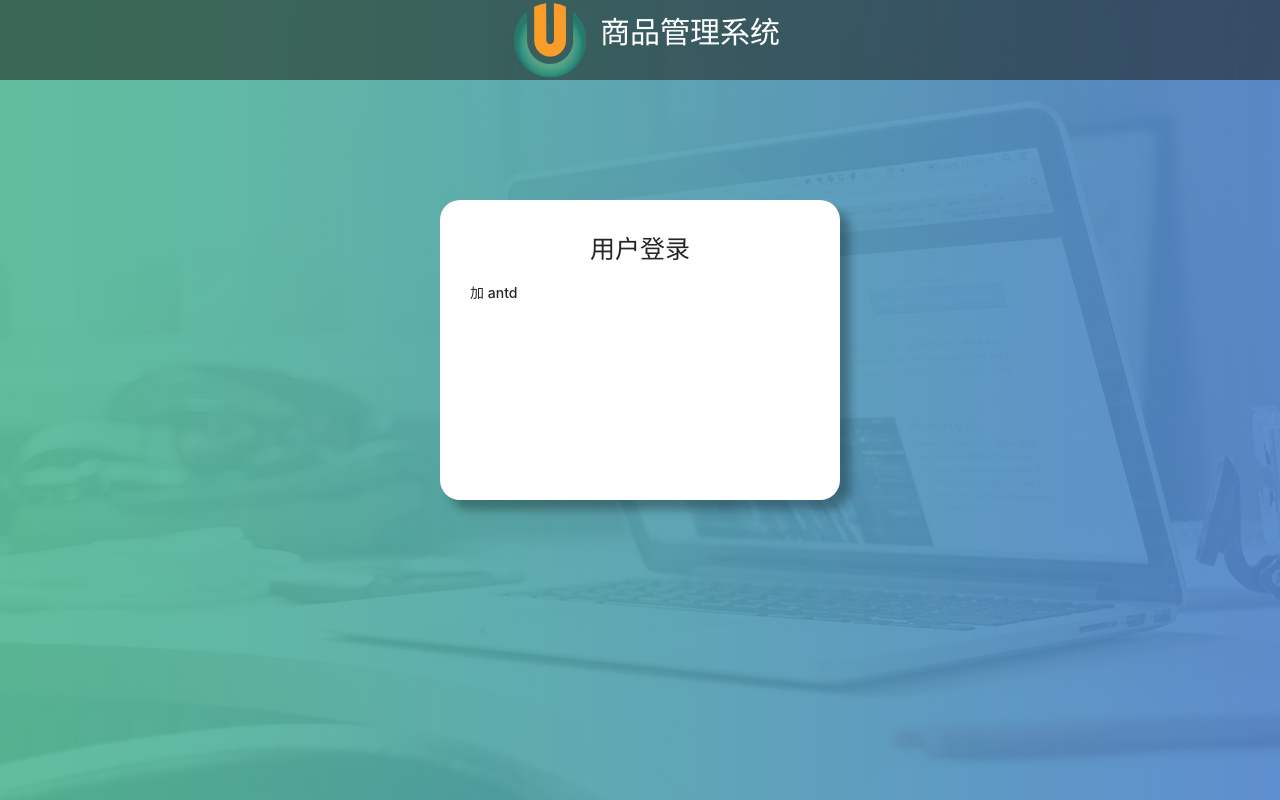
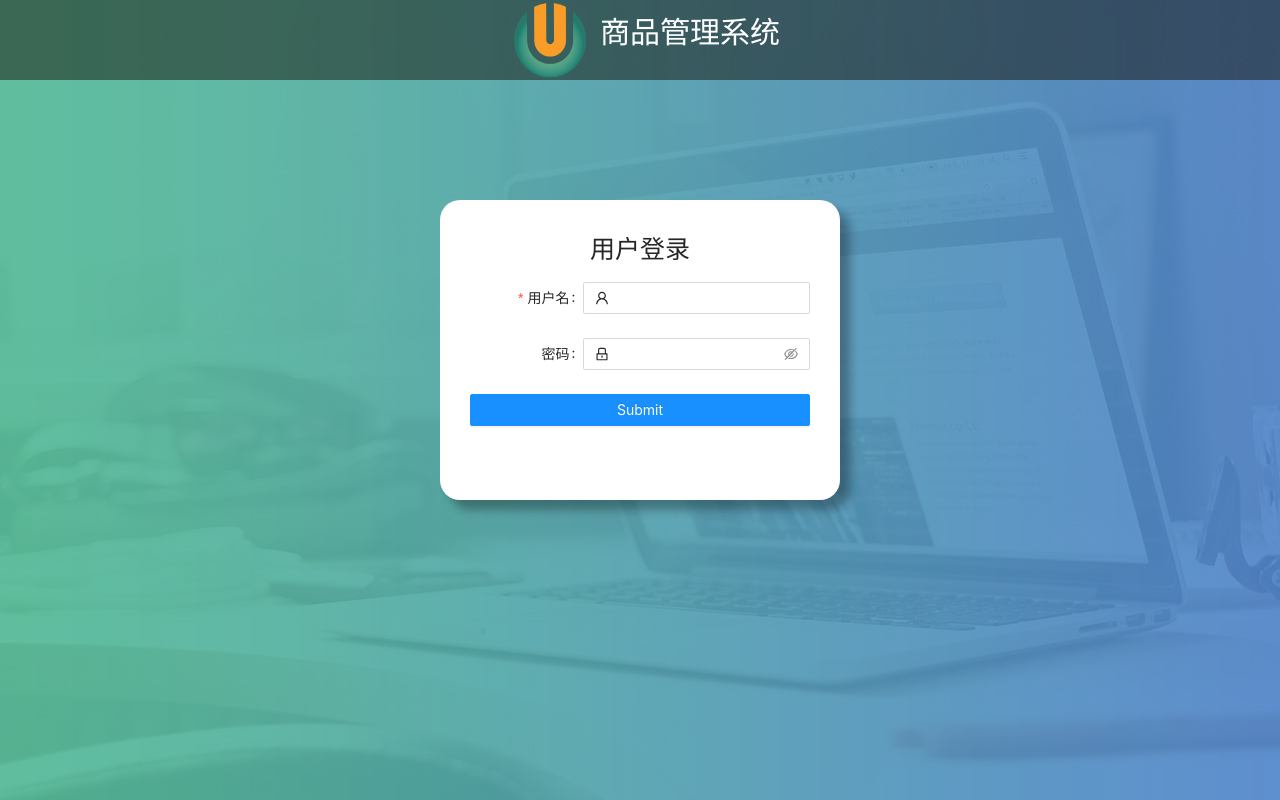
Before and after one commit to syc0001/react-admin-project, a React (Create React App) app: page /login in a window 1280 px wide. Built offline with nearby package versions, Linux system fonts and the light colour scheme.

Commit message:
完成用户名和密码的验证

```diff
--- a/package.json
+++ b/package.json
@@ -3,6 +3,7 @@
   "version": "0.1.0",
   "private": true,
   "dependencies": {
+    "@ant-design/icons": "^4.8.0",
     "@craco/craco": "^6.4.3",
     "@testing-library/jest-dom": "^5.16.5",
     "@testing-library/react": "^13.4.0",
--- a/src/pages/login/css/index.css
+++ b/src/pages/login/css/index.css
@@ -13,7 +13,7 @@ body #root {
   height: 100%;
   background-image: url(../imgs/bg.jpg);
 }
-.login header {
+.login > header {
   display: flex;
   align-items: center;
   justify-content: center;
@@ -21,16 +21,16 @@ body #root {
   height: 80px;
   background-color: rgba(21, 20, 13, 0.5);
 }
-.login header img {
+.login > header > img {
   width: 80px;
   height: 80px;
   margin: 10px;
 }
-.login header h1 {
+.login > header > h1 {
   color: white;
   font-size: 30px;
 }
-.login section {
+.login > section {
   width: 400px;
   height: 300px;
   background-color: white;
@@ -40,7 +40,19 @@ body #root {
   margin-top: 120px;
   padding: 30px;
 }
-.login section h1 {
+.login > section > .wrapper {
+  display: flex;
+  flex-direction: column;
+  justify-content: center;
+  align-items: center;
+}
+.login > section > .wrapper > h1 {
   font-size: 25px;
   text-align: center;
 }
+.login > section > .wrapper > .Form {
+  width: 100%;
+}
+.login > section > .wrapper > .Form .Item_Login_Button {
+  width: 100%;
+}
--- a/src/pages/login/css/index.less
+++ b/src/pages/login/css/index.less
@@ -12,24 +12,24 @@ body {
   width: 100%;
   height: 100%;
   background-image: url(../imgs/bg.jpg);
-  header {
+  > header {
     display: flex;
     align-items: center;
     justify-content: center;
     width: 100%;
     height: 80px;
     background-color: rgba(21, 20, 13, 0.5);
-    img {
+    > img {
       width: 80px;
       height: 80px;
       margin: 10px;
     }
-    h1 {
+    > h1 {
       color: white;
       font-size: 30px;
     }
   }
-  section {
+  > section {
     width: 400px;
     height: 300px;
     background-color: white;
@@ -38,9 +38,21 @@ body {
     margin: 0 auto;
     margin-top: 120px;
     padding: 30px;
-    h1 {
-      font-size: 25px;
-      text-align: center;
+    > .wrapper {
+      display: flex;
+      flex-direction: column;
+      justify-content: center;
+      align-items: center;
+      > h1 {
+        font-size: 25px;
+        text-align: center;
+      }
+      > .Form {
+        width: 100%;
+        .Item_Login_Button {
+          width: 100%;
+        }
+      }
     }
   }
 }
--- a/src/pages/login/index.tsx
+++ b/src/pages/login/index.tsx
@@ -1,6 +1,76 @@
 import React from "react";
+import { Button, Form, Input } from "antd";
+import { LockOutlined, UserOutlined } from "@ant-design/icons";
+import { RuleObject } from "antd/lib/form";
 import "./css/index.less";
 import logo from "./imgs/logo.png";
+const { Item } = Form;
+
+const FormLogin: React.FC = () => {
+  const onFinish = (values: any) => {
+    // alert("表单提交了");
+    console.log("Success:", values);
+  };
+
+  const onFinishFailed = (errorInfo: any) => {
+    console.log("Failed:", errorInfo);
+  };
+
+  const pwdValidator = (
+    rule: RuleObject,
+    value: string
+  ): Promise<void | any> | void => {
+    // console.log("pwd", rule);
+    // console.log("pwdva", value);
+    if (!value) {
+      return Promise.reject("密码必须输入");
+    } else if (value.length > 12) {
+      return Promise.reject("密码必须小于等于12位");
+    } else if (value.length < 4) {
+      return Promise.reject("密码必须大于等于4位");
+    } else if (!/^\w+$/.test(value)) {
+      return Promise.reject("密码必须是字母、数字、下划线组成");
+    } else {
+      return Promise.resolve();
+    }
+  };
+
+  return (
+    <Form
+      name="basic"
+      labelCol={{ span: 8 }}
+      wrapperCol={{ span: 16 }}
+      initialValues={{ remember: true }}
+      onFinish={onFinish}
+      onFinishFailed={onFinishFailed}
+      autoComplete="off"
+      className="Form"
+    >
+      <Item
+        label="用户名"
+        name="username"
+        rules={[
+          { required: true, message: "请输入你的用户名" },
+          { min: 4, message: "用户名必须大于等于4位" },
+          { max: 12, message: "用户名必须小于等于12位" },
+          { pattern: /^\w+$/, message: "用户名必须是字母、数字、下划线组成" },
+        ]}
+      >
+        <Input prefix={<UserOutlined />} />
+      </Item>
+
+      <Item label="密码" name="password" rules={[{ validator: pwdValidator }]}>
+        <Input.Password prefix={<LockOutlined />} />
+      </Item>
+
+      <Item wrapperCol={{ offset: 0, span: 24 }}>
+        <Button type="primary" htmlType="submit" className="Item_Login_Button">
+          Submit
+        </Button>
+      </Item>
+    </Form>
+  );
+};
 
 export default function Login() {
   return (
@@ -10,8 +80,10 @@ export default function Login() {
         <h1>商品管理系统</h1>
       </header>
       <section>
-        <h1>用户登录</h1>
-        <h2>加 antd</h2>
+        <div className="wrapper">
+          <h1>用户登录</h1>
+          <FormLogin />
+        </div>
       </section>
     </div>
   );
```
Also changed, not shown: 2 other files (tests, documents, lock files or other folders).
